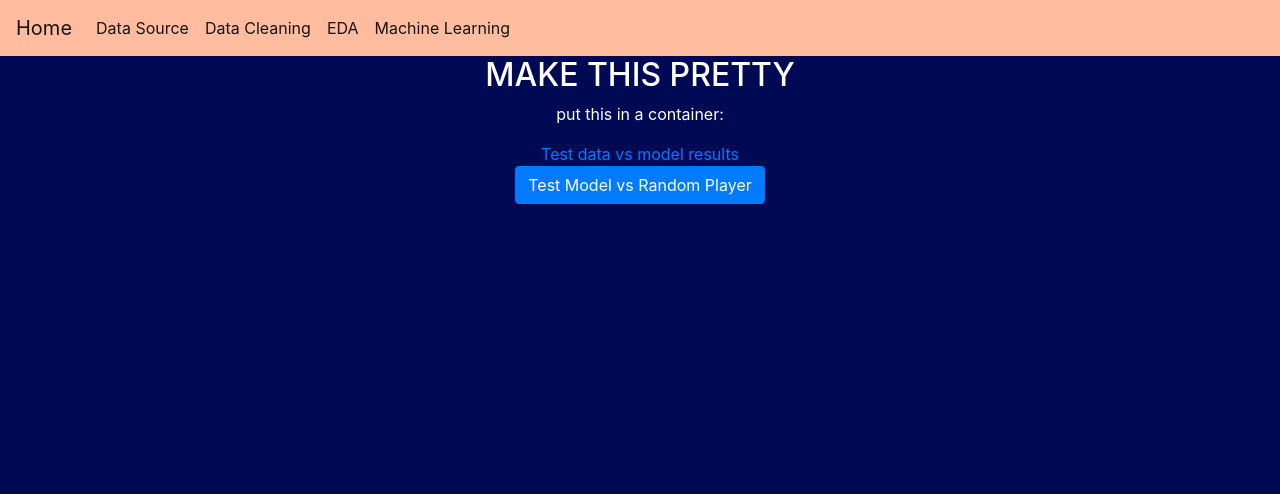
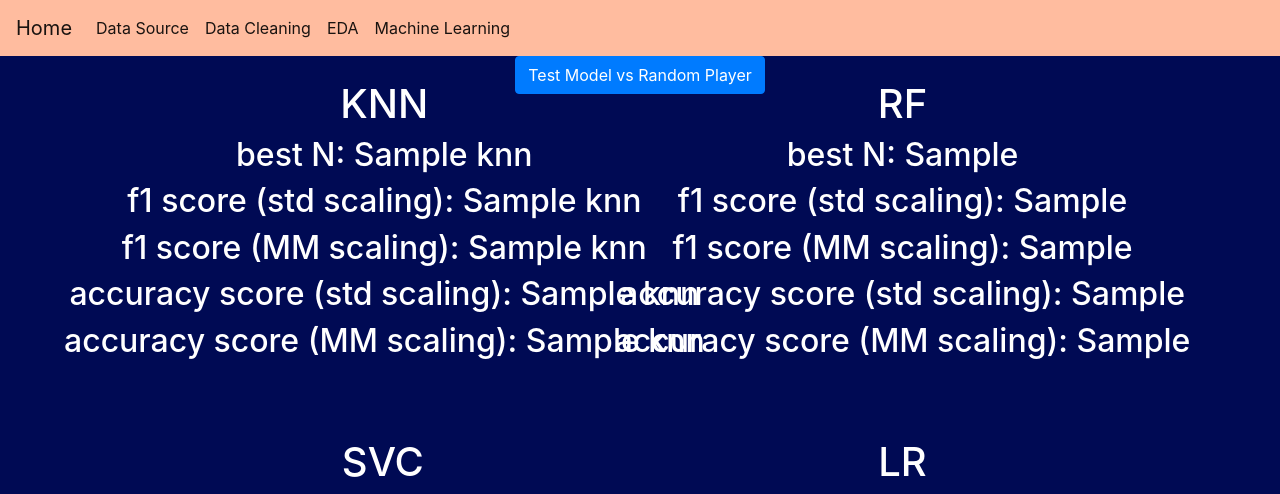
Before and after one commit to YarinShelek/Data-Science-Project, a FastAPI app: template Templates/MachineLearning.html in a window 1280 px wide. Shown: the top 494 px of the page. Run offline with FastAPI, Linux system fonts and the light colour scheme; the template is opened without the code that fills it: most values are stand-ins (such as "Sample title", 1, 10 or a date in 2020); some libraries are stand-ins or nearby versions.

Commit message:
ml page update

```diff
--- a/Consts.py
+++ b/Consts.py
@@ -7,7 +7,7 @@ class Consts():
     replace_map = {"Iron": 0, "Bronze": 0, "Silver": 1, "Gold": 2, "Platinum": 3, "Diamond": 4, "Master": 5, "Grandmaster": 5, "Challenger": 5}
     replace_list = ["Bronze", "Silver", "Gold", "Platinum", "Diamond", "Apex"]
 
-    ml_replace_map = {"n": 0, "f1": 1, "accuracy": 2}
+    ml_replace_map = {"n": 0, "f1": 1, "acc": 2}
     ##file_names
     Clean_Data_File = "CleanDataNoKDA.csv"
     All_Data_File = "AllDataNoKDA.csv"
--- a/Routers/PagesRouters.py
+++ b/Routers/PagesRouters.py
@@ -25,7 +25,7 @@ def EDA(request: Request):
     return Consts.templates.TemplateResponse("EDA.html", {"request": request, "Title": "EDA Page"})
 @router.get("/MachineLearning", response_class=HTMLResponse)
 def MachineLearning(request: Request):
-    return Consts.templates.TemplateResponse("MachineLearning.html", {"request": request, "Title": "MachineLearning Page", "Data": ml(True)})
+    return Consts.templates.TemplateResponse("MachineLearning.html", {"request": request, "Title": "MachineLearning Page", "Data": ml(False), "DataMap": Consts.ml_replace_map})
 
 @router.post("/RankGuess", response_class=HTMLResponse)
 def RankGuess(request: Request, FormData: Player = Depends(Player.read_form)):
--- a/Templates/HomePage.html
+++ b/Templates/HomePage.html
@@ -8,7 +8,7 @@
         <h3><a href="https://github.com/YarinShelek/Data-Science-Project">GitHub</a></h3>
     </center>
 
-    <img src="/ChallengerLogo" width="250" height="250" style="position:absolute; bottom:50%; left:35%">
+    <img src="/ApexLogo" width="250" height="250" style="position:absolute; bottom:50%; left:35%">
     <img src="/DiamondLogo" width="250" height="250" style="position:absolute; bottom:50%; left:60%">
 
 </div>
--- a/Templates/MachineLearning.html
+++ b/Templates/MachineLearning.html
@@ -3,13 +3,40 @@
 {% block content %}
 <div>
     <center style="color:#FFFFFF">
-        <h2>MAKE THIS PRETTY</h2>
-        <p>put this in a container:</p>
-        <a href="#">Test data vs model results</a><br>
 
         <button type="button" class="btn btn-primary" data-toggle="modal" data-target="#exampleModal">
             Test Model vs Random Player
         </button>
+        <div class="container-sm" style="position:absolute; top:10%; left:5%">
+            <center><h1>KNN</h1></center>
+            <h2> best N: {{ Data[0]["KNN"][DataMap["n"]] }} </h2>
+            <h2> f1 score (std scaling): {{ Data[0]["KNN"][DataMap["f1"]] }} </h2>
+            <h2> f1 score (MM scaling): {{ Data[1]["KNN"][DataMap["f1"]] }} </h2>
+            <h2> accuracy score (std scaling): {{ Data[0]["KNN"][DataMap["acc"]] }} </h2>
+            <h2> accuracy score (MM scaling): {{ Data[1]["KNN"][DataMap["acc"]] }} </h2>
+        </div>
+        <div class="container-sm" style="position:absolute; top:10%; right:7%">
+            <center><h1>RF</h1></center>
+            <h2> best N: {{ Data[0]["RF"][DataMap["n"]] }} </h2>
+            <h2> f1 score (std scaling): {{ Data[0]["RF"][DataMap["f1"]] }} </h2>
+            <h2> f1 score (MM scaling): {{ Data[1]["RF"][DataMap["f1"]] }} </h2>
+            <h2> accuracy score (std scaling): {{ Data[0]["RF"][DataMap["acc"]] }} </h2>
+            <h2> accuracy score (MM scaling): {{ Data[1]["RF"][DataMap["acc"]] }} </h2>
+        </div>
+        <div class="container-sm" style="position:absolute; bottom:15%; left:5%">
+            <center><h1>SVC</h1></center>
+            <h2> f1 score (std scaling): {{ Data[0]["SVC"][DataMap["f1"]] }} </h2>
+            <h2> f1 score (MM scaling): {{ Data[1]["SVC"][DataMap["f1"]] }} </h2>
+            <h2> accuracy score (std scaling): {{ Data[0]["SVC"][DataMap["acc"]] }} </h2>
+            <h2> accuracy score (MM scaling): {{ Data[1]["SVC"][DataMap["acc"]] }} </h2>
+        </div>
+        <div class="container-sm" style="position:absolute; bottom:15%; right:7%">
+            <center><h1>LR</h1></center>
+            <h2> f1 score (std scaling): {{ Data[0]["LR"][DataMap["f1"]] }} </h2>
+            <h2> f1 score (MM scaling): {{ Data[1]["LR"][DataMap["f1"]] }} </h2>
+            <h2> accuracy score (std scaling): {{ Data[0]["LR"][DataMap["acc"]] }} </h2>
+            <h2> accuracy score (MM scaling): {{ Data[1]["LR"][DataMap["acc"]] }} </h2>
+        </div>
 
         <div class="modal fade" id="exampleModal" tabindex="-1" role="dialog" aria-labelledby="exampleModalLabel" aria-hidden="true">
             <div class="modal-dialog" role="document">
```
Also changed, not shown: MachineLearning.py (+12 -7 lines).
